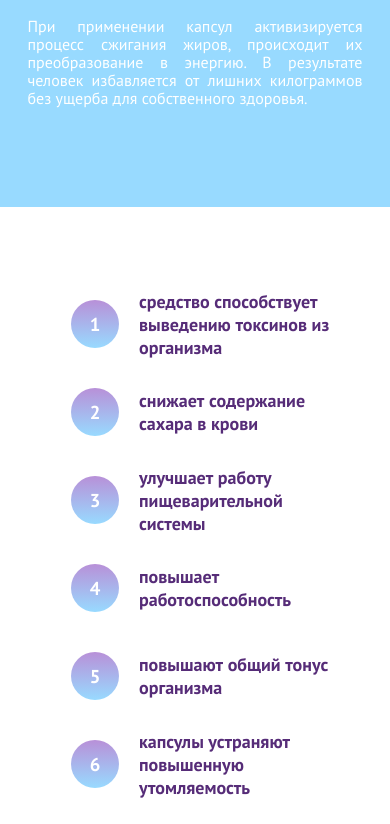
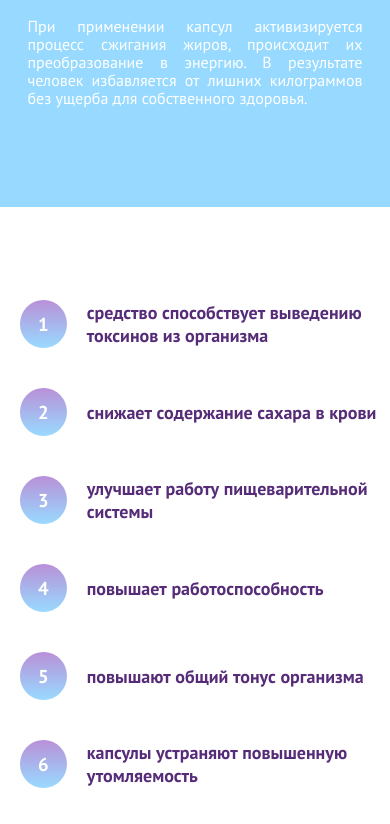
Before and after one commit to yyelzhan/MrsSlim.github.io, a plain HTML site: page index.html in a window 390 px wide. Shown: the part 4220-5044 px from the top of the page. Drawn offline with Linux system fonts and the light colour scheme.

Commit message:
Add files via upload

```diff
--- a/sass/_blocks/_media.sass
+++ b/sass/_blocks/_media.sass
@@ -6,7 +6,7 @@
         &_wrapper
             width: 800px
 
-@media (max-width:900px)
+@media (max-width:920px)
     .header
         &_wrapper
             width: 100%
@@ -24,7 +24,7 @@
             margin-top: 0
             .b7_round
             .b7_descr
-                width: 200px
+                width: 100%
 
 
 
@@ -328,6 +328,7 @@
             margin-top: 0
             .b7_round
             .b7_descr
+                width: 80%
                 font-size: 18px
 
 
```
Also changed, not shown: CSS/style.min.css, 1 other file.
